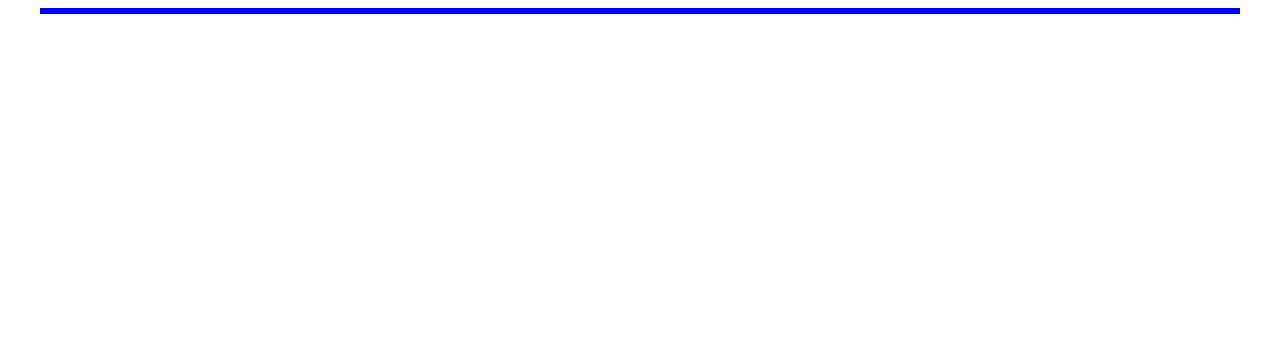
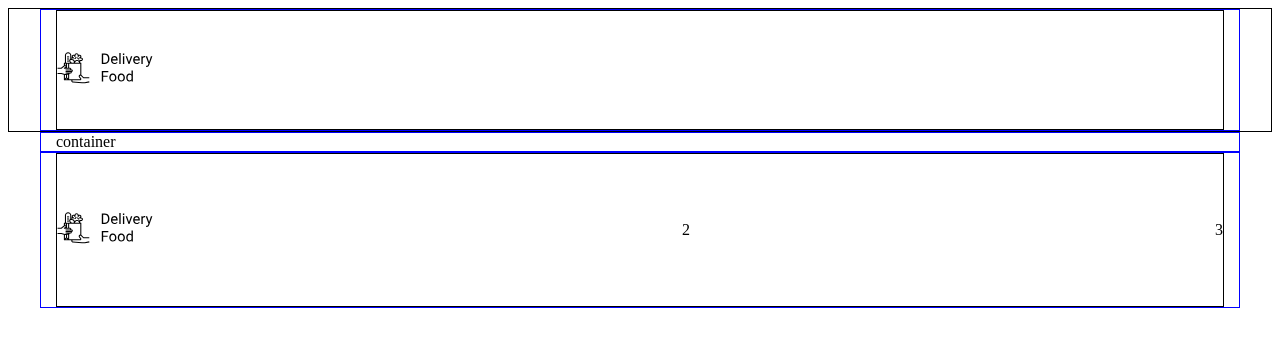
Before and after one commit to PetrVasyutik/delivery-food, a plain HTML site: page index.html in a window 1280 px wide. Drawn offline with Linux system fonts and the light colour scheme.

Commit message:
добавляет общую сетку и лого

```diff
--- a/index.html
+++ b/index.html
@@ -9,17 +9,28 @@
 <body>
   <header class="header">
     <div class="container">
-
+      <div class="header-box">
+        <div class="header-logo logo">
+          <img src="./images/logo.svg" alt="logo">
+        </div>
+        <div class="header-controls"></div>
+      </div>
     </div>
   </header>
   <main class="main">
     <div class="container">
-
+container
     </div>
   </main>
   <footer class="footer">
     <div class="container">
-
+      <div class="footer-box">
+        <div class="footer-logo logo">
+          <img src="./images/logo.svg" alt="logo">
+        </div>
+        <div class="footer-nav">2</div>
+        <div class="footer-social">3</div>
+      </div>
     </div>
   </footer>
 </body>
--- a/style.css
+++ b/style.css
@@ -7,8 +7,28 @@
   padding: 0;
 }
 
+.logo {
+  max-width: 100px;
+}
+
+.logo img {
+  width: 100%;
+  height: 100%;
+  object-fit: contain;
+}
+
+
 .header {
-  color: red;
+  height: 124px;
+  border: 1px solid black;
+}
+
+.header-box {
+  border: 1px solid black;
+  height: 100%;
+  display: flex;
+  align-items: center;
+  justify-content: space-between;
 }
 
 .main {
@@ -16,7 +36,15 @@
 }
 
 .footer {
+  height: 156px;
+}
 
+.footer-box {
+  border: 1px solid black;
+  height: 100%;
+  display: flex;
+  align-items: center;
+  justify-content: space-between;
 }
 
 .container {
```
Also changed, not shown: images/basket.svg (added), images/logo.svg (added), images/user.svg (added).
